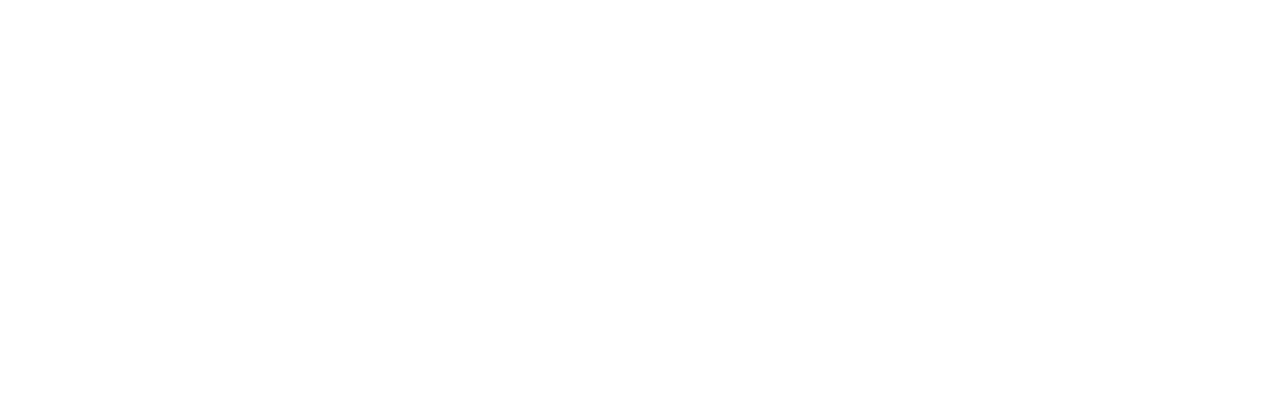
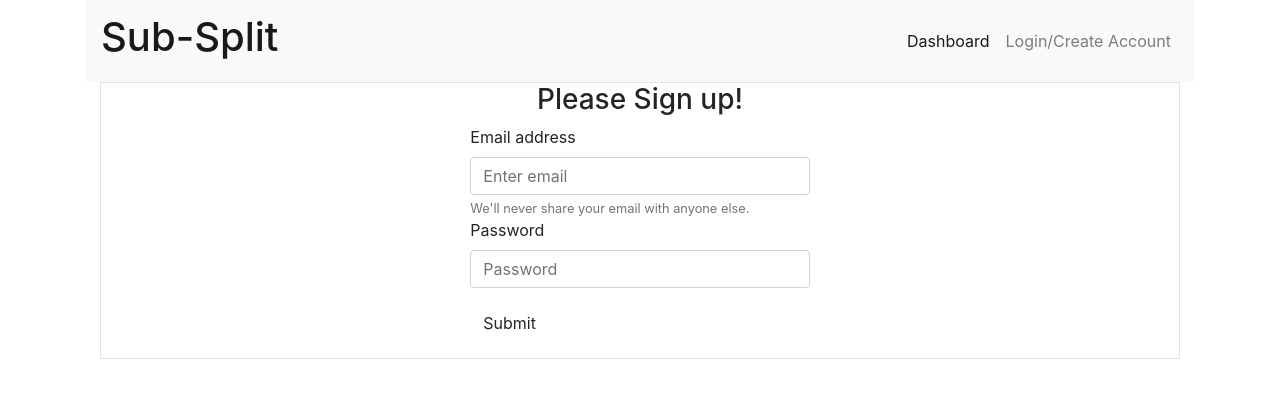
Before and after one commit to joseferreira5/SubSplit, a React (Create React App) app in the folder client/: page /create in a window 1280 px wide. Shown: the top 398 px of the page. Built offline with nearby package versions, Linux system fonts and the light colour scheme.

Commit message:
login create login page outlines done

```diff
--- a/client/src/App.js
+++ b/client/src/App.js
@@ -3,6 +3,7 @@
 import './App.css';
 import Home from "./pages/Home"
 import Loginpage from "./pages/Loginpage"
+import CreateAcc from "./pages/CreateAcc"
 
 function App() {
   return (
@@ -13,6 +14,7 @@
         <Route exact path="/" component={Home} />
         <Route exact path="/about" component={Home} />
         <Route exact path="/login" component={Loginpage} />
+        <Route exact path="/create" component={CreateAcc} />
 
 
     </div>
--- /dev/null
+++ b/client/src/components/CreateAccount/index.js
@@ -0,0 +1,30 @@
+import React from "react";
+
+ function CreateAccount(){
+    return(
+    <div class="container register-form">
+        <div class="form border ">
+        <div class="form-group">
+                <div class="row justify-content-center">
+                    <div class="col-md"></div>
+                    <div class="col-md secondcon rounded">
+                            <h3 class="text-center">Please Sign up!</h3>
+                    <label class="empas" for="exampleInputEmail1">Email address</label>
+                    <input type="email" class="form-control" id="email" aria-describedby="emailHelp" placeholder="Enter email"/>
+                    <small id="emailHelp" class="form-text text-muted">We'll never share your email with anyone else.</small>
+
+                  <div class="form-group">
+                    <label class="empas" for="exampleInputPassword1">Password</label>
+                    <input type="password" class="form-control" id="password" placeholder="Password"/>
+                  </div>
+                  <button type="submit" id="newuserbtn" class="btn">Submit</button>
+                  </div>
+                  <div class="col-md"></div>
+                  </div>
+                </div>
+        </div>
+    </div>
+    )
+}
+
+export default CreateAccount
--- a/client/src/components/Login/index.js
+++ b/client/src/components/Login/index.js
@@ -2,8 +2,9 @@
 import Navbar from "../Navbar"
 
 function Login(){
+
     return(
-        <React.Fragment>
+    <React.Fragment>
         <Navbar>Sub-Split!</Navbar>
         <div class="container" id="firstcon">
         <div class="d-flex justify-content-center h-100">
@@ -39,7 +40,7 @@
                     </div>
                 </div>
             </div>
-            </React.Fragment>
+</React.Fragment>
 
 
     )
--- a/client/src/components/Navbar/index.js
+++ b/client/src/components/Navbar/index.js
@@ -3,12 +3,32 @@
 
 const Navbar = (props) => {
     return(
-    <div className = "header clearfix container">
-        <div className = "title"><h1>{props.children}</h1></div>
-        <div className="login">
-         <h3> <a href = "#" >Login/Create Account {props.login}</a></h3>
-        </div>
-    </div>
+    // <div className = "header clearfix container">
+    //     <div className = "title"><h1>{props.children}</h1></div>
+    //     <div className="login">
+    //      <h3> <a href = "#" >Login/Create Account {props.login}</a></h3>
+    //     </div>
+    // </div>
+    //
+
+<nav className="navbar navbar-expand-lg navbar-light bg-light container ">
+  <a className="navbar-brand" href="#"><h1>Sub-Split</h1></a>
+  <button className="navbar-toggler" type="button" data-toggle="collapse" data-target="#navbarNav" aria-controls="navbarNav" aria-expanded="false" aria-label="Toggle navigation">
+    <span className="navbar-toggler-icon"></span>
+  </button>
+  <div className="collapse navbar-collapse" id="navbarNav">
+    <ul className="navbar-nav ml-auto">
+      <li className="nav-item active">
+        <a className="nav-link" href="#">Dashboard<span className="sr-only">(current)</span></a>
+      </li>
+      <li className="nav-item">
+        <a className="nav-link" href="#">Login/Create Account</a>
+      </li>
+    </ul>
+  </div>
+</nav>
+
+
     )
 }
 
--- /dev/null
+++ b/client/src/pages/CreateAcc.js
@@ -0,0 +1,17 @@
+import React from "react";
+import CreateAccount from "../components/CreateAccount"
+import {Container,Row,Col} from "../components/Grid"
+import Navbar from "../components/Navbar"
+
+
+function CreateAcc() {
+    return(
+        <Container>
+        <Navbar/>
+        <CreateAccount/>
+        </Container>
+    )
+}
+
+
+export default CreateAcc
--- a/client/src/pages/Home.js
+++ b/client/src/pages/Home.js
@@ -6,16 +6,17 @@
 
 function Home() {
     return(
-    <React.Fragment>
+    // <React.Fragment>
+        /* <Navbar>Sub-Split!</Navbar> */
+        <Container>
         <Navbar>Sub-Split!</Navbar>
-        <Container>
             <Row>
                 <Col size ="md-12 info"  ><h3 className = "mt-5">Welcome to Sub-spilt. Were you can manage your prescriptions and share them with friends!.</h3></Col>
 
             </Row>
         </Container>
 
-    </React.Fragment>
+    // </React.Fragment>
     )
 }
 
```
